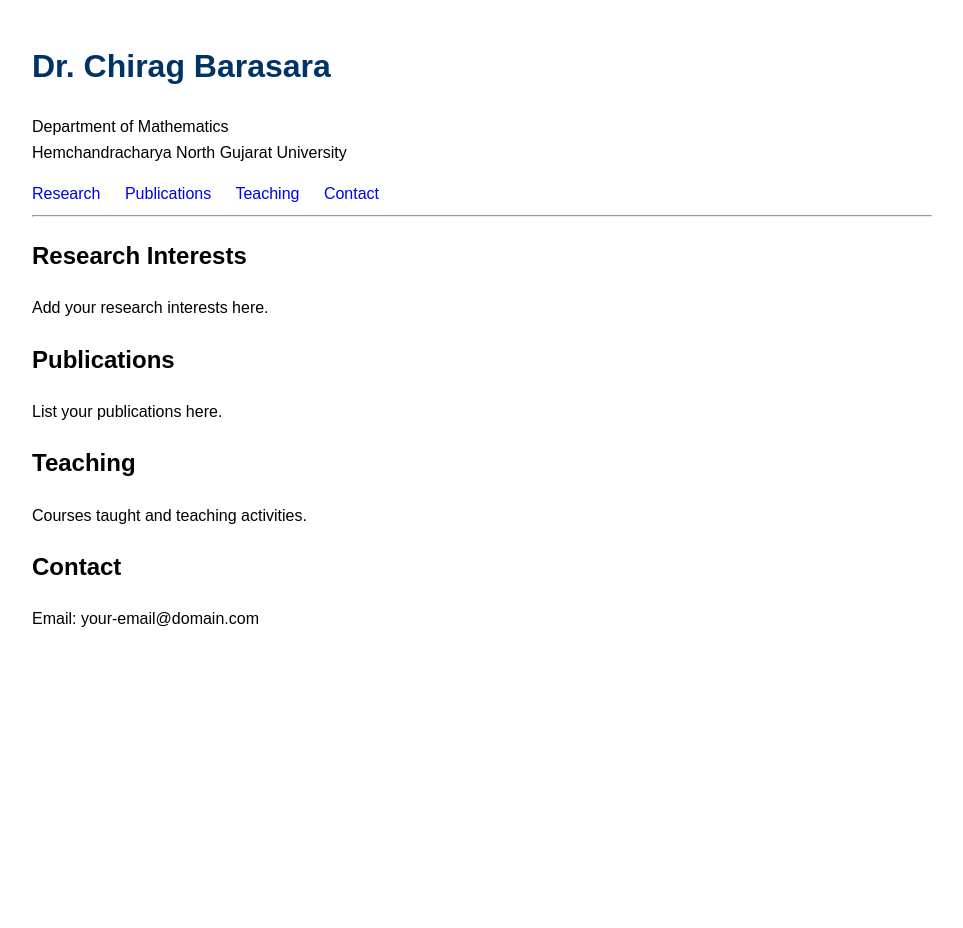
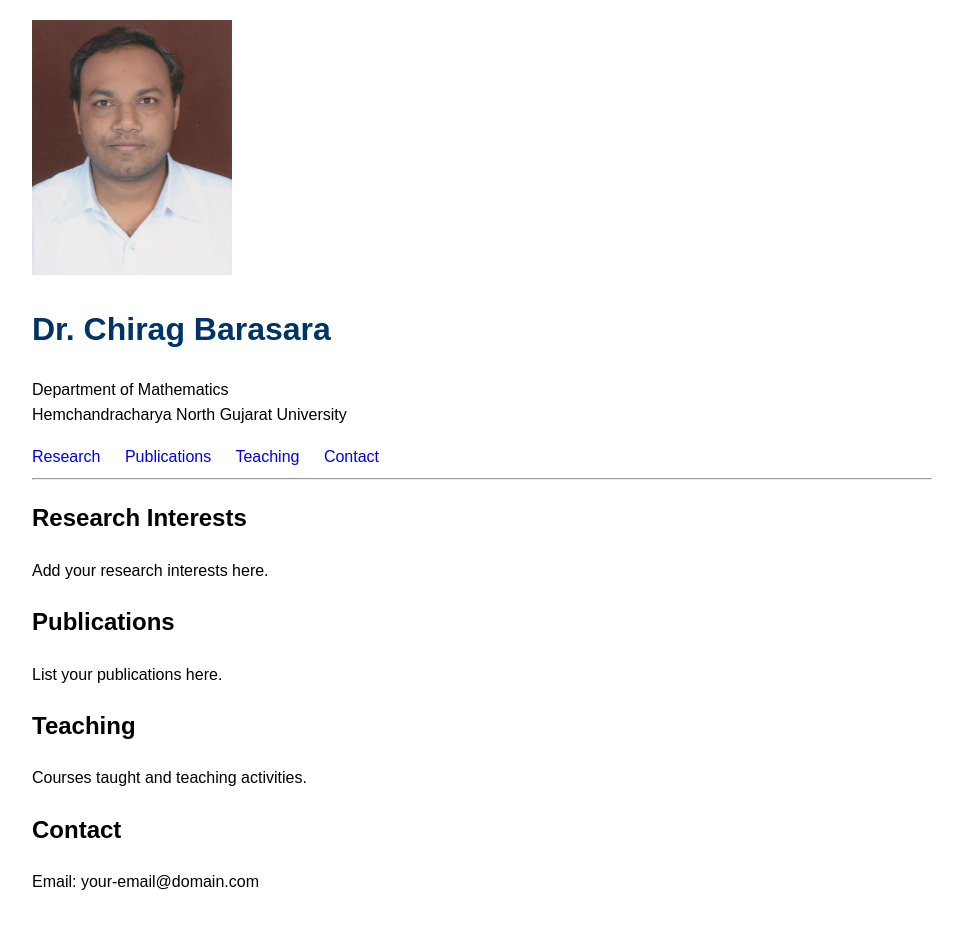
Before and after one commit to cbarasara/Profile, a plain HTML site: page index.html in a window 1280 px wide. Shown: the whole page, without its empty margins (158-1121 px from the left). Before the commit the page ends 800 px from the top, so only its background shows below. Drawn offline with Linux system fonts and the light colour scheme.

Commit message:
Update index.html

```diff
--- a/index.html
+++ b/index.html
@@ -3,6 +3,7 @@
 <head>
 <meta charset="utf-8">
 <title>Dr. Chirag Barasara</title>
+  <img src="Soft Chirag.jpg" width="200">
 
 <style>
 body{
```
